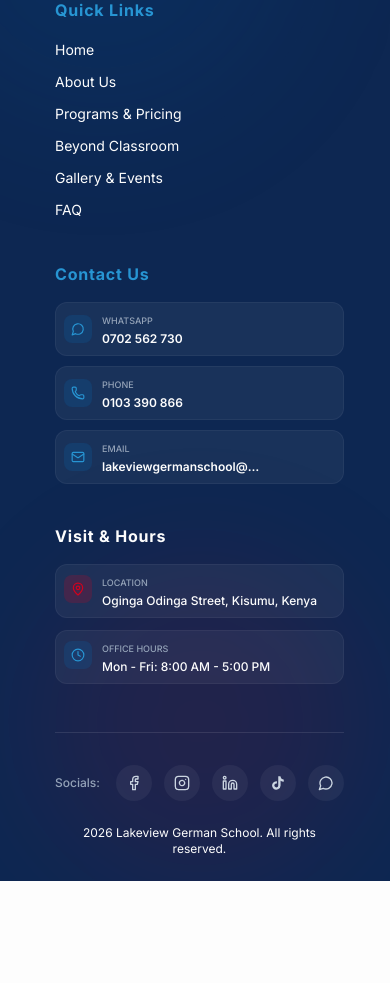
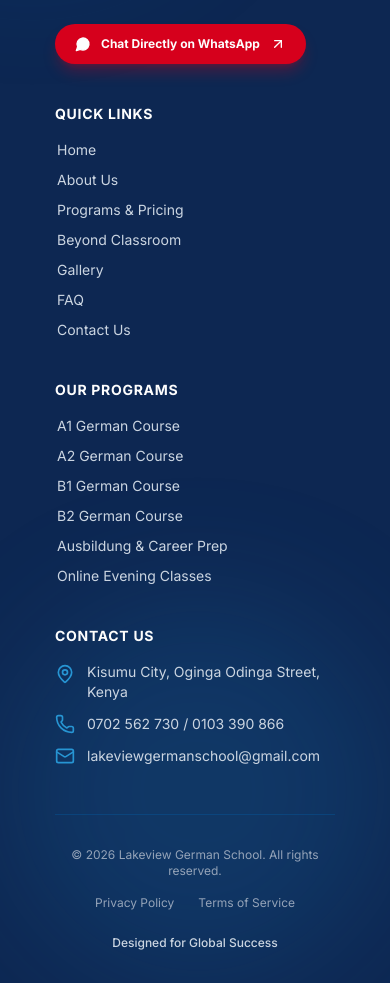
Before and after one commit to oduordaizy/lakeview, a Next.js app: page / in a window 390 px wide. Shown: the part 7340-8323 px from the top of the page. Before the commit the page ends 8221 px from the top, so only its background shows below. Built offline with nearby package versions, Linux system fonts and the light colour scheme.

Commit message:
updated the footer

```diff
--- a/components/site-footer.tsx
+++ b/components/site-footer.tsx
@@ -1,245 +1,194 @@
-'use client';
+import React from 'react';
+import {
+  Clock,
+  MapPin,
+  Phone,
+  Mail,
+  MessageCircle,
+  ArrowUpRight,
+  Globe,
+  CheckCircle,
+  ChevronRight,
+  Sparkles,
+} from 'lucide-react';
 
-import { Facebook, Instagram, Mail, MapPin, MessageCircle, Phone, Clock, Linkedin } from 'lucide-react';
-import Link from 'next/link';
+const quickLinks = [
+  { label: 'Home', href: '/' },
+  { label: 'About Us', href: '/about' },
+  { label: 'Programs & Pricing', href: '/programs' },
+  { label: 'Beyond Classroom', href: '/beyond-classroom' },
+  { label: 'Gallery', href: '/gallery' },
+  { label: 'FAQ', href: '/faq' },
+  { label: 'Contact Us', href: '/contact' },
+];
+
+const programLinks = [
+  { label: 'A1 German Course', href: '/programs#a1' },
+  { label: 'A2 German Course', href: '/programs#a2' },
+  { label: 'B1 German Course', href: '/programs#b1' },
+  { label: 'B2 German Course', href: '/programs#b2' },
+  { label: 'Ausbildung & Career Prep', href: '/beyond-classroom' },
+  { label: 'Online Evening Classes', href: '/programs#online' },
+];
 
 export function SiteFooter() {
-  const currentYear = new Date().getFullYear();
+  const whatsappUrl =
+    'https://wa.me/254702562730?text=' +
+    encodeURIComponent(
+      "Hi, I'd like to know more about German classes at Lakeview German School"
+    );
 
   return (
-    <footer className="bg-[#0D2752] text-white relative overflow-hidden pt-10 pb-6 border-t-4 border-[#0367B4]">
-      {/* Decorative background glows */}
-      <div className="absolute top-0 right-1/4 w-96 h-96 bg-[#0367B4]/10 rounded-full blur-3xl pointer-events-none" />
-      <div className="absolute bottom-0 left-10 w-80 h-80 bg-[#D6001C]/10 rounded-full blur-3xl pointer-events-none" />
+    <footer className="relative bg-[#0D2752] text-white overflow-hidden pt-16 pb-8 sm:pt-20 lg:pt-24 2xl:pt-32">
+      {/* Background Decorative Ambient Glows */}
+      <div className="pointer-events-none absolute -top-40 -left-40 w-96 h-96 2xl:w-[600px] 2xl:h-[600px] rounded-full bg-[#0367B4]/20 blur-3xl" />
+      <div className="pointer-events-none absolute bottom-0 right-0 w-96 h-96 2xl:w-[700px] 2xl:h-[700px] rounded-full bg-[#2795D3]/15 blur-3xl" />
 
-      <div className="max-w-7xl mx-auto px-4 sm:px-6 lg:px-8 relative z-10">
+      {/* Main Container tailored for wide & ultra-wide screens */}
+      <div className="max-w-7xl 2xl:max-w-[1536px] mx-auto px-4 sm:px-6 lg:px-8 2xl:px-12 relative z-10">
 
-        {/* Main 4-Column Responsive Grid */}
-        <div className="grid grid-cols-1 md:grid-cols-2 lg:grid-cols-12 gap-10 lg:gap-8 pb-12 border-b border-white/10">
+        {/* Top Grid Section */}
+        <div className="grid grid-cols-1 md:grid-cols-2 lg:grid-cols-12 gap-10 lg:gap-12 2xl:gap-16 pb-12 lg:pb-16 2xl:pb-20 border-b border-[#0367B4]/30">
 
-          {/* SECTION 1: Logo & Brand Area (3 Cols on Desktop) */}
-          <div className="lg:col-span-3 flex flex-col gap-4 relative">
-
-
-            {/* Logo + Brand Name */}
-            <Link href="/" className="inline-flex items-center gap-2 group pt-2">
+          {/* Column 1: Brand & Overview (4 cols on lg, 4 cols on 2xl) */}
+          <div className="lg:col-span-4 flex flex-col justify-between space-y-6">
+            <div className="space-y-4 sm:space-y-5">
+              <div className="flex items-center gap-3">
+                <div className="bg-white p-2 rounded-xl shadow-md inline-block">
                   <img
                     src="/logo.jpg"
-                alt="LakeView German School Logo"
-                className="w-12 h-12 object-contain rounded-xl bg-white p-1 shadow-md shadow-black/20 group-hover:scale-105 transition-transform"
+                    alt="Lakeview German School Logo"
+                    className="w-16 h-12 sm:w-20 sm:h-14 2xl:w-24 2xl:h-16 object-contain"
                   />
-              <div className="flex flex-col">
-                <span className="text-xl font-extrabold text-white tracking-tight leading-none group-hover:text-[#2795D3] transition-colors">
+                </div>
+                <div>
+                  <h3 className="text-xl sm:text-2xl 2xl:text-3xl font-extrabold text-white tracking-tight">
                     Lakeview
-                </span>
-                <span className="text-xs font-semibold text-[#2795D3] tracking-wider mt-0.5 uppercase">
+                  </h3>
+                  <p className="text-xs sm:text-sm 2xl:text-base text-[#2795D3] font-semibold tracking-wider uppercase">
                     German School
-                </span>
+                  </p>
                 </div>
-            </Link>
+              </div>
 
-            <p className="text-slate-300 text-xs leading-relaxed">
-              Learn German. Open doors. Build your future. Premium language education in Kenya designed for global careers.
+              <p className="text-slate-300 text-sm sm:text-base 2xl:text-lg leading-relaxed max-w-md">
+                Empowering learners in Kenya and beyond to master German from A1 to B2. Prepare for certified exams, university studies, and career opportunities in Germany.
               </p>
+            </div>
 
-            {/* WhatsApp Quick CTA */}
-            <div className="pt-1">
+            {/* Direct WhatsApp Callout Tag */}
+            <div className="pt-2">
               <a
-                href="https://wa.me/254702562730"
+                href={whatsappUrl}
                 target="_blank"
                 rel="noopener noreferrer"
-                className="inline-flex items-center gap-2 px-3 py-1.5 rounded-full bg-emerald-500/10 border border-emerald-500/30 text-emerald-400 text-xs font-semibold hover:bg-emerald-500 hover:text-white transition-all duration-300"
+                className="group inline-flex items-center gap-2.5 px-5 py-3 2xl:px-7 2xl:py-4 rounded-full bg-[#D6001C] text-white font-bold text-xs sm:text-sm 2xl:text-base shadow-lg shadow-[#D6001C]/30 hover:bg-[#b50018] hover:shadow-xl transition-all duration-200 active:scale-95"
               >
-                <span className="relative flex h-2 w-2">
-                  <span className="animate-ping absolute inline-flex h-full w-full rounded-full bg-emerald-400 opacity-75"></span>
-                  <span className="relative inline-flex rounded-full h-2 w-2 bg-emerald-500"></span>
-                </span>
-                Chat on WhatsApp
+                <MessageCircle className="w-4 h-4 sm:w-5 sm:h-5 2xl:w-6 2xl:h-6 fill-current" />
+                <span>Chat Directly on WhatsApp</span>
+                <ArrowUpRight className="w-4 h-4 2xl:w-5 2xl:h-5 transition-transform duration-200 group-hover:translate-x-0.5 group-hover:-translate-y-0.5" />
               </a>
             </div>
           </div>
 
-          {/* SECTION 2: Quick Links (3 Cols on Desktop) */}
-          <div className="lg:col-span-3 flex flex-col gap-4">
-            <h3 className="font-bold tracking-wider text-secondary-blue flex items-center gap-2">
+          {/* Column 2: Quick Links (2 cols) */}
+          <div className="lg:col-span-2 space-y-4">
+            <h4 className="text-sm sm:text-base 2xl:text-lg font-bold text-white uppercase tracking-wider text-[#2795D3]">
               Quick Links
-            </h3>
-            <ul className="flex flex-col gap-2 text-sm">
-              <li>
-                <Link href="/" className="text-white hover:text-secondary-blue hover:translate-x-1 transition-all inline-block py-0.5">
-                  Home
-                </Link>
+            </h4>
+            <ul className="space-y-2.5 sm:space-y-3 2xl:space-y-4">
+              {quickLinks.map((link) => (
+                <li key={link.label}>
+                  <a
+                    href={link.href}
+                    className="group flex items-center text-sm sm:text-base 2xl:text-lg text-slate-300 hover:text-white transition-colors"
+                  >
+                    <ChevronRight className="w-3.5 h-3.5 text-[#2795D3] opacity-0 -ml-4 group-hover:opacity-100 group-hover:ml-0 transition-all duration-200 mr-1" />
+                    <span>{link.label}</span>
+                  </a>
                 </li>
-              <li>
-                <Link href="/about" className="text-white hover:text-secondary-blue hover:translate-x-1 transition-all inline-block py-0.5">
-                  About Us
-                </Link>
+              ))}
+            </ul>
+          </div>
+
+          {/* Column 3: Programs (2 cols) */}
+          <div className="lg:col-span-3 space-y-4">
+            <h4 className="text-sm sm:text-base 2xl:text-lg font-bold text-white uppercase tracking-wider text-[#2795D3]">
+              Our Programs
+            </h4>
+            <ul className="space-y-2.5 sm:space-y-3 2xl:space-y-4">
+              {programLinks.map((link) => (
+                <li key={link.label}>
+                  <a
+                    href={link.href}
+                    className="group flex items-center text-sm sm:text-base 2xl:text-lg text-slate-300 hover:text-white transition-colors"
+                  >
+                    <ChevronRight className="w-3.5 h-3.5 text-[#2795D3] opacity-0 -ml-4 group-hover:opacity-100 group-hover:ml-0 transition-all duration-200 mr-1" />
+                    <span>{link.label}</span>
+                  </a>
                 </li>
-              <li>
-                <Link href="/programs" className="text-white hover:text-secondary-blue hover:translate-x-1 transition-all inline-block py-0.5">
-                  Programs & Pricing
-                </Link>
+              ))}
+            </ul>
+          </div>
+
+          {/* Column 4: Contact & Visit Info (3 cols) - CLEAN BORDERLESS LAYOUT */}
+          <div className="lg:col-span-3 space-y-8 2xl:space-y-10">
+
+            {/* Contact Details (Clean, no boxes) */}
+            <div className="space-y-4">
+              <h4 className="text-sm sm:text-base 2xl:text-lg font-bold text-white uppercase tracking-wider text-[#2795D3]">
+                Contact Us
+              </h4>
+              <ul className="space-y-3 sm:space-y-3.5 2xl:space-y-4 text-sm sm:text-base 2xl:text-lg">
+                <li className="flex items-start gap-3 text-slate-300">
+                  <MapPin className="w-5 h-5 2xl:w-6 2xl:h-6 text-[#2795D3] shrink-0 mt-0.5" />
+                  <span>Kisumu City, Oginga Odinga Street, Kenya</span>
                 </li>
-              <li>
-                <Link href="/beyond-classroom" className="text-white hover:text-secondary-blue hover:translate-x-1 transition-all inline-block py-0.5">
-                  Beyond Classroom
-                </Link>
+                <li className="flex items-center gap-3 text-slate-300">
+                  <Phone className="w-5 h-5 2xl:w-6 2xl:h-6 text-[#2795D3] shrink-0" />
+                  <a href="tel:0702562730" className="hover:text-white transition-colors">
+                    0702 562 730 / 0103 390 866
+                  </a>
                 </li>
-              <li>
-                <Link href="/gallery" className="text-white hover:text-secondary-blue hover:translate-x-1 transition-all inline-block py-0.5">
-                  Gallery & Events
-                </Link>
-              </li>
-              <li>
-                <Link href="/faq" className="text-white hover:text-secondary-blue hover:translate-x-1 transition-all inline-block py-0.5">
-                  FAQ
-                </Link>
+                <li className="flex items-center gap-3 text-slate-300">
+                  <Mail className="w-5 h-5 2xl:w-6 2xl:h-6 text-[#2795D3] shrink-0" />
+                  <a href="mailto:lakeviewgermanschool@gmail.com" className="hover:text-white transition-colors">
+                    lakeviewgermanschool@gmail.com
+                  </a>
                 </li>
               </ul>
             </div>
 
-          {/* SECTION 3: Contact Us (3 Cols on Desktop) */}
-          <div className="lg:col-span-3 flex flex-col gap-4">
-            <h3 className="font-bold tracking-wider text-secondary-blue flex items-center gap-2">
-              Contact Us
-            </h3>
-            <div className="flex flex-col gap-2.5 text-sm text-slate-300">
-              <a
-                href="https://wa.me/254702562730"
-                target="_blank"
-                rel="noopener noreferrer"
-                className="group flex items-center gap-2.5 p-2 rounded-xl bg-white/5 hover:bg-[#0367B4]/20 border border-white/5 hover:border-[#0367B4]/40 transition-all"
-              >
-                <div className="w-7 h-7 rounded-lg bg-[#0367B4]/20 flex items-center justify-center text-[#2795D3] group-hover:bg-[#0367B4] group-hover:text-white transition-colors">
-                  <MessageCircle size={14} />
-                </div>
-                <div className="flex flex-col">
-                  <span className="text-[9px] uppercase text-slate-400 font-medium">WhatsApp</span>
-                  <span className="font-semibold text-white text-xs">0702 562 730</span>
-                </div>
-              </a>
 
-              <a
-                href="tel:+254103390866"
-                className="group flex items-center gap-2.5 p-2 rounded-xl bg-white/5 hover:bg-[#0367B4]/20 border border-white/5 hover:border-[#0367B4]/40 transition-all"
-              >
-                <div className="w-7 h-7 rounded-lg bg-[#0367B4]/20 flex items-center justify-center text-[#2795D3] group-hover:bg-[#0367B4] group-hover:text-white transition-colors">
-                  <Phone size={14} />
-                </div>
-                <div className="flex flex-col">
-                  <span className="text-[9px] uppercase text-slate-400 font-medium">Phone</span>
-                  <span className="font-semibold text-white text-xs">0103 390 866</span>
-                </div>
-              </a>
 
-              <a
-                href="mailto:lakeviewgermanschool@gmail.com"
-                className="group flex items-center gap-2.5 p-2 rounded-xl bg-white/5 hover:bg-[#0367B4]/20 border border-white/5 hover:border-[#0367B4]/40 transition-all"
-              >
-                <div className="w-7 h-7 rounded-lg bg-[#0367B4]/20 flex items-center justify-center text-[#2795D3] group-hover:bg-[#0367B4] group-hover:text-white transition-colors">
-                  <Mail size={14} />
-                </div>
-                <div className="flex flex-col">
-                  <span className="text-[9px] uppercase text-slate-400 font-medium">Email</span>
-                  <span className="font-semibold text-white text-xs truncate max-w-[160px]">lakeviewgermanschool@gmail.com</span>
-                </div>
-              </a>
-            </div>
           </div>
 
-          {/* SECTION 4: Location & Hours (3 Cols on Desktop) */}
-          <div className="lg:col-span-3 flex flex-col gap-4">
-            <h3 className="font-bold tracking-wider text-white flex items-center gap-2">
-              Visit & Hours
-            </h3>
-
-            <div className="flex flex-col gap-3 text-slate-300 text-sm">
-              <div className="flex items-start gap-2.5 p-2 rounded-xl bg-white/5 border border-white/5">
-                <div className="w-7 h-7 rounded-lg bg-[#D6001C]/20 flex items-center justify-center text-[#D6001C] shrink-0 mt-0.5">
-                  <MapPin size={14} />
-                </div>
-                <div className="flex flex-col">
-                  <span className="text-[9px] uppercase text-slate-400 font-medium">Location</span>
-                  <span className="font-medium text-white text-xs">Oginga Odinga Street, Kisumu, Kenya</span>
-                </div>
         </div>
 
-              <div className="flex items-start gap-2.5 p-2 rounded-xl bg-white/5 border border-white/5">
-                <div className="w-7 h-7 rounded-lg bg-[#0367B4]/20 flex items-center justify-center text-[#2795D3] shrink-0 mt-0.5">
-                  <Clock size={14} />
-                </div>
-                <div className="flex flex-col">
-                  <span className="text-[9px] uppercase text-slate-400 font-medium">Office Hours</span>
-                  <span className="font-medium text-white text-xs">Mon - Fri: 8:00 AM - 5:00 PM</span>
-                </div>
-              </div>
+        {/* Bottom Bar & Copyright */}
+        <div className="pt-8 sm:pt-10 2xl:pt-12 flex flex-col md:flex-row items-center justify-between gap-4 text-xs sm:text-sm 2xl:text-base text-slate-400">
+          <p className="text-center md:text-left">
+            © {new Date().getFullYear()} Lakeview German School. All rights reserved.
+          </p>
+
+          <div className="flex flex-wrap items-center justify-center gap-6 text-slate-400">
+            <a href="/privacy" className="hover:text-white transition-colors">
+              Privacy Policy
+            </a>
+            <span className="w-1 h-1 rounded-full bg-slate-600 hidden sm:inline-block" />
+            <a href="/terms" className="hover:text-white transition-colors">
+              Terms of Service
+            </a>
+            <span className="w-1 h-1 rounded-full bg-slate-600 hidden sm:inline-block" />
+            <span className="text-slate-300 font-medium">
+              Designed for Global Success
+            </span>
           </div>
         </div>
 
       </div>
-
-        {/* Sub-Footer / Socials & Copyright */}
-        <div className="pt-8 flex flex-col md:flex-row items-center justify-between gap-6">
-
-          {/* Social Icons */}
-          <div className="flex items-center gap-3">
-            <span className="text-xs text-slate-400 font-medium mr-1">Socials:</span>
-            <a
-              href="https://web.facebook.com/p/Lakeview-German-School-61586087463545/?_rdc=1&_rdr#"
-              aria-label="Facebook"
-              target="_blank"
-              rel="noopener noreferrer"
-              className="w-9 h-9 rounded-full bg-white/5 hover:bg-[#2795D3] flex items-center justify-center text-slate-300 hover:text-white transition-all hover:scale-110 active:scale-95"
-            >
-              <Facebook size={16} />
-            </a>
-            <a
-              href="https://www.instagram.com/lv_german_school/"
-              aria-label="Instagram"
-              target="_blank"
-              rel="noopener noreferrer"
-              className="w-9 h-9 rounded-full bg-white/5 hover:bg-[#2795D3] flex items-center justify-center text-slate-300 hover:text-white transition-all hover:scale-110 active:scale-95"
-            >
-              <Instagram size={16} />
-            </a>
-            <a
-              href="https://www.linkedin.com/in/lakeview-german-school-535b28409/"
-              aria-label="LinkedIn"
-              target="_blank"
-              rel="noopener noreferrer"
-              className="w-9 h-9 rounded-full bg-white/5 hover:bg-[#2795D3] flex items-center justify-center text-slate-300 hover:text-white transition-all hover:scale-110 active:scale-95"
-            >
-              <Linkedin size={16} />
-            </a>
-            <a
-              href="https://www.tiktok.com/@lvgermanschool/photo/7633872125035711764"
-              aria-label="TikTok"
-              target="_blank"
-              rel="noopener noreferrer"
-              className="w-9 h-9 rounded-full bg-white/5 hover:bg-[#2795D3] flex items-center justify-center text-slate-300 hover:text-white transition-all hover:scale-110 active:scale-95"
-            >
-              <svg width="16" height="16" viewBox="0 0 24 24" fill="currentColor">
-                <path d="M19.59 6.69a4.83 4.83 0 0 1-3.77-4.25V2h-3.45v13.67a2.89 2.89 0 0 1-5.2 1.74 2.89 2.89 0 0 1 2.31-4.64 2.93 2.93 0 0 1 .88.13V9.4a6.84 6.84 0 0 0-1-.05A6.33 6.33 0 0 0 5 20.1a6.34 6.34 0 0 0 10.86-4.43v-7a8.16 8.16 0 0 0 4.77 1.52v-3.4a4.85 4.85 0 0 1-1-.1z"/>
-              </svg>
-            </a>
-            <a
-              href="https://wa.me/254702562730"
-              aria-label="WhatsApp"
-              target="_blank"
-              rel="noopener noreferrer"
-              className="w-9 h-9 rounded-full bg-white/5 hover:bg-[#2795D3] flex items-center justify-center text-slate-300 hover:text-white transition-all hover:scale-110 active:scale-95"
-            >
-              <MessageCircle size={16} />
-            </a>
-          </div>
-
-          {/* Copyright notice */}
-          <div className="text-xs text-white text-center md:text-right">
-            <span> {currentYear} Lakeview German School. All rights reserved.</span>
-          </div>
-
-        </div>
-      </div>
-    </footer>
+    </footer >
   );
 }
+
+export default SiteFooter;
```
Lines whose indentation alone changed are shown as unchanged.
